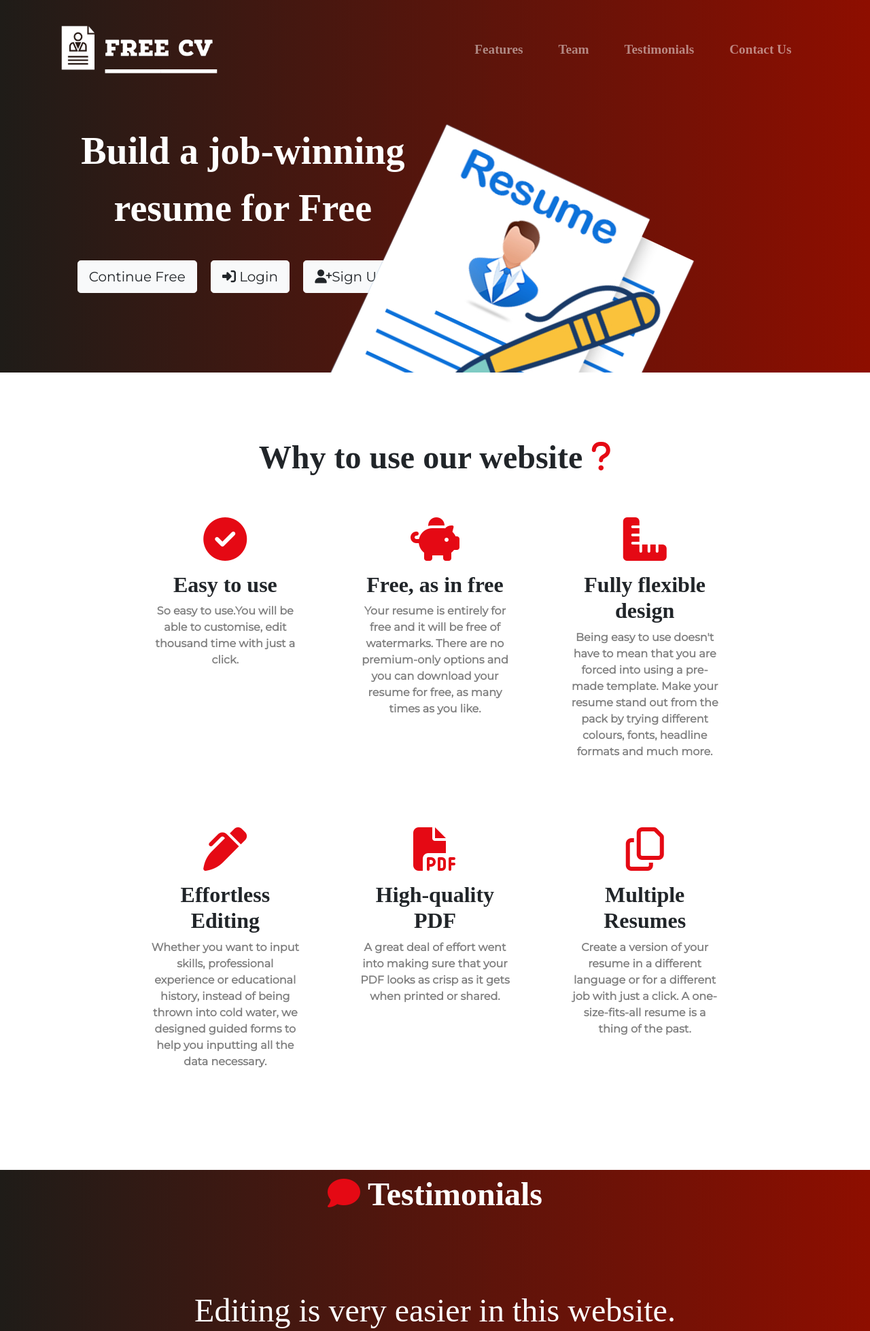
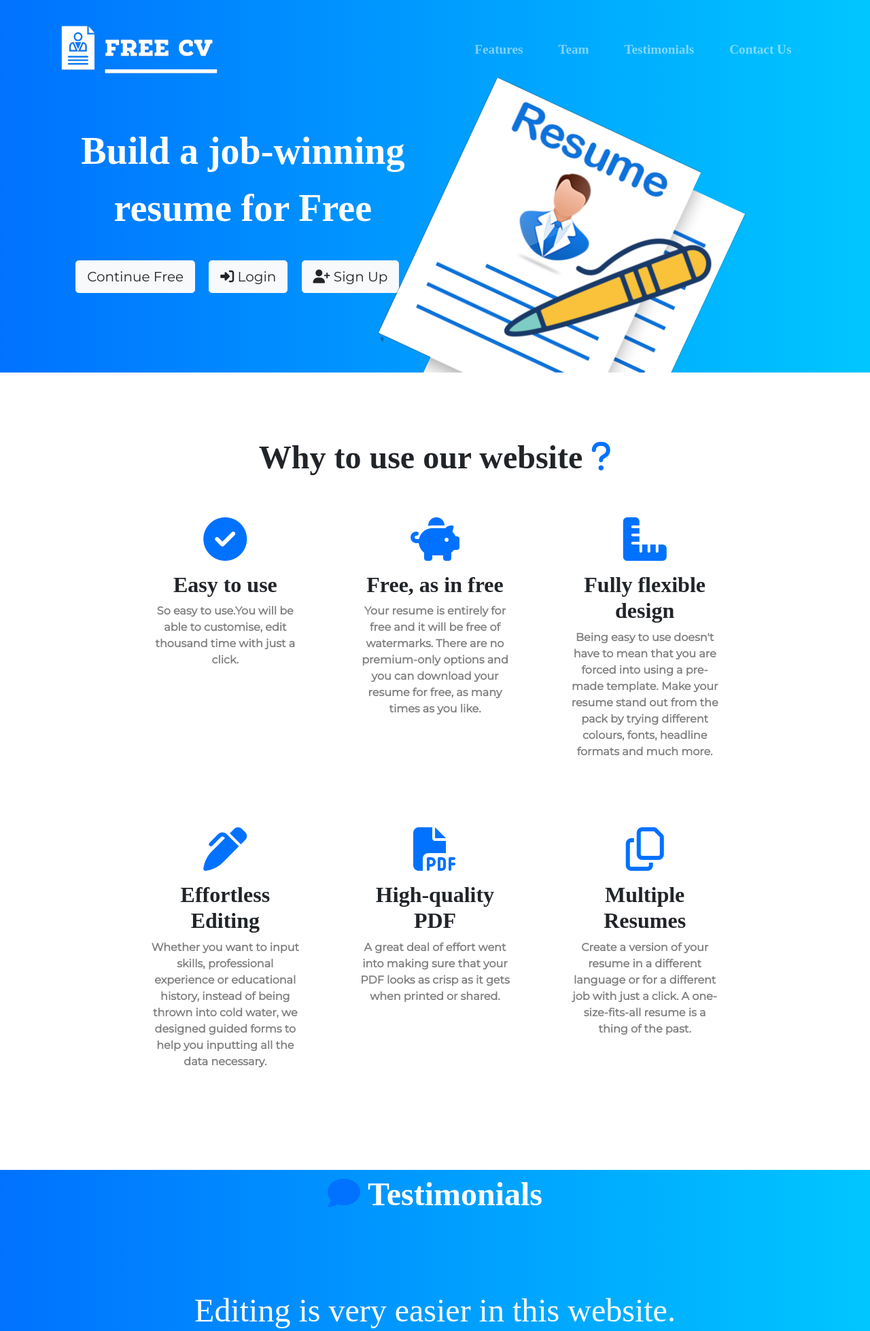
Before and after one commit to sayandedotcom/FreeCV, a PHP site: page / in a window 1280 px wide. Shown: the top 1958 px of the page at 68% size. Run offline with PHP 8.4, Linux system fonts and the light colour scheme; some libraries are stand-ins or nearby versions.

Commit message:
Changing Colours

```diff
--- a/css/styles.css
+++ b/css/styles.css
@@ -2,7 +2,6 @@ body,
 * {
   font-family: "Montserrat";
   text-align: center;
-  /* font-weight: 900; */
 }
 
 h1,
@@ -13,14 +12,10 @@ h5,
 h6 {
   font-family: "Montserrat-Bold";
 }
-/*
-p {
-  color: #8f8f8f;
-} */
 
 /* Headings */
 
-.big-heading {
+.title-heading {
   font-family: "Montserrat-Black";
   font-size: 3.5rem;
   line-height: 1.5;
@@ -42,19 +37,9 @@ p {
 /* Sections */
 
 .colored-section {
-  /* background-color: #ff4c68; */
-  background: #8e0e00; /* fallback for old browsers */
-  background: -webkit-linear-gradient(
-    to right,
-    #1f1c18,
-    #8e0e00
-  ); /* Chrome 10-25, Safari 5.1-6 */
-  background: linear-gradient(
-    to right,
-    #1f1c18,
-    #8e0e00
-  ); /* W3C, IE 10+/ Edge, Firefox 16+, Chrome 26+, Opera 12+, Safari 7+ */
-
+  background: #00c6ff;
+  background: -webkit-linear-gradient(to right, #0072ff, #00c6ff);
+  background: linear-gradient(to right, #0072ff, #00c6ff);
   color: #fff;
 }
 
@@ -62,7 +47,7 @@ p {
   background-color: #fff;
 }
 
-/* Navigation Bar */
+/* Navigation Bar Starts */
 
 .navbar {
   padding: 0 0 4.5rem;
@@ -80,21 +65,14 @@ p {
 
 .nav-link {
   font-size: 1.2rem;
-  font-family: "Montserrat-Light";
+  font-family: "Montserrat-Bold";
   color: #fff;
   font-weight: 900;
 }
+/* Navigation Bar Ends */
 
-/* Buttons */
-
-.download-button {
-  margin: 5% 3% 5% 0;
-}
-
-/* Title Section */
-
+/* Title Starts */
 #title {
-  background-color: #ff4c68;
   color: #fff;
   text-align: left;
 }
@@ -103,15 +81,20 @@ p {
   padding: 3% 7% 7%;
 }
 
+.title-button {
+  margin: 5% 3% 5% 0;
+}
+
 /* Title Image */
 
 .title-image {
-  height: 200%;
+  height: 160%;
   /* width: 60%; */
   transform: rotate(25deg);
   position: absolute;
   right: 30%;
 }
+/* Title Ends */
 
 /* Features Starts */
 
@@ -129,12 +112,12 @@ p {
 }
 
 .icon {
-  color: #e50914;
+  color: #0072ff;
   margin-bottom: 1rem;
 }
 
 .icon:hover {
-  color: #e2363f;
+  color: #00c6ff;
 }
 .feature-text {
   color: grey;
@@ -168,7 +151,7 @@ p {
 }
 
 .team-button {
-  background-color: #e50914;
+  background-color: #0072ff;
   font-weight: 900;
   color: #fff;
 }
--- a/index.html
+++ b/index.html
@@ -59,8 +59,8 @@
   <body>
     <section class="colored-section" id="title">
       <div class="container-fluid">
-        <!-- Nav Bar -->
 
+        <!-- Nav Bar Starts -->
         <nav class="navbar navbar-expand-lg navbar-dark">
           <img
             src="./images/our-logo-white.png"
@@ -95,22 +95,23 @@
             </ul>
           </div>
         </nav>
+        <!-- Nav Bar Ends -->
 
-        <!-- Title -->
 
+        <!-- Title Starts-->
         <div class="row">
           <div class="col-lg-6">
-            <h1 class="big-heading">Build a job-winning resume for Free</h1>
+            <h1 class="title-heading">Build a job-winning resume for Free</h1>
             <button
               type="button"
-              class="btn btn-light btn-lg download-button"
+              class="btn btn-light btn-lg title-button"
               onclick="window.location.href='resume.html'"
             >
               Continue Free
             </button>
             <button
               type="button"
-              class="btn btn-light btn-lg download-button"
+              class="btn btn-light btn-lg title-button"
               onclick="
               window.location.href='./Firebase/login.html'"
             >
@@ -118,11 +119,11 @@
             </button>
             <button
               type="button"
-              class="btn btn-light btn-lg download-button"
+              class="btn btn-light btn-lg title-button"
               onclick="
               window.location.href='./Firebase/signup.html'"
             >
-              <i class="fa-solid fa-user-plus"></i>Sign Up
+              <i class="fa-solid fa-user-plus"></i> Sign Up
             </button>
           </div>
           <div class="col-lg-6">
@@ -133,6 +134,8 @@
             />
           </div>
         </div>
+        <!-- Title Ends-->
+
       </div>
     </section>
 
```
Also changed, not shown: Firebase/style.css (+4 -15 lines), images/icon-removebg-preview.png.
